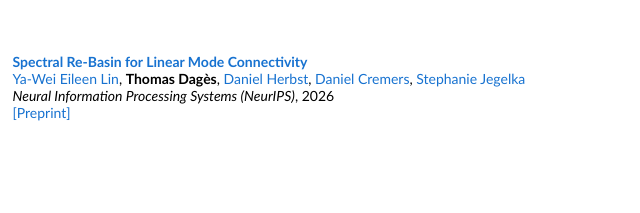
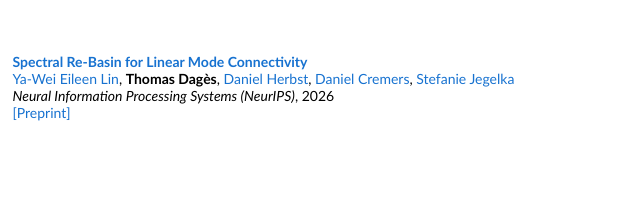
Before and after one commit to Tommoo/tommoo.github.io, a plain HTML site: page index.html in a window 1280 px wide. Shown: the part 484-697 px from the top of the page, 435-1075 px from the left. Drawn offline with Linux system fonts and the light colour scheme.

Commit message:
Update index.html

```diff
--- a/index.html
+++ b/index.html
@@ -116,7 +116,7 @@
               <strong>Thomas Dagès</strong>,
               <a href="https://danielherbst.com">Daniel Herbst</a>,
               <a href="https://cvg.cit.tum.de/members/cremers">Daniel Cremers</a>,
-              <a href="https://people.csail.mit.edu/stefje/">Stephanie Jegelka</a>
+              <a href="https://people.csail.mit.edu/stefje/">Stefanie Jegelka</a>
               <br>
               <em>Neural Information Processing Systems (NeurIPS)</em>, 2026
               <br>
```
